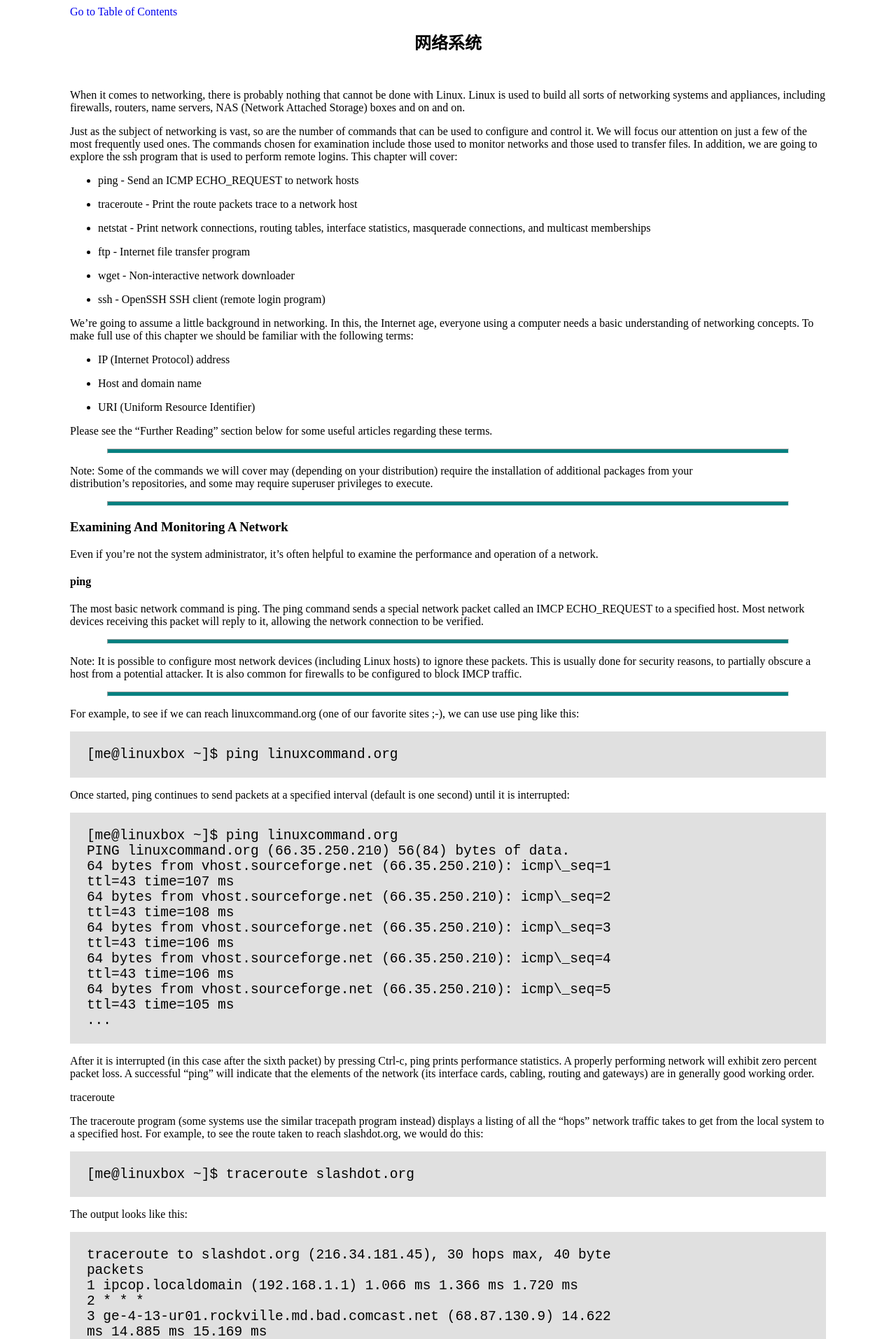
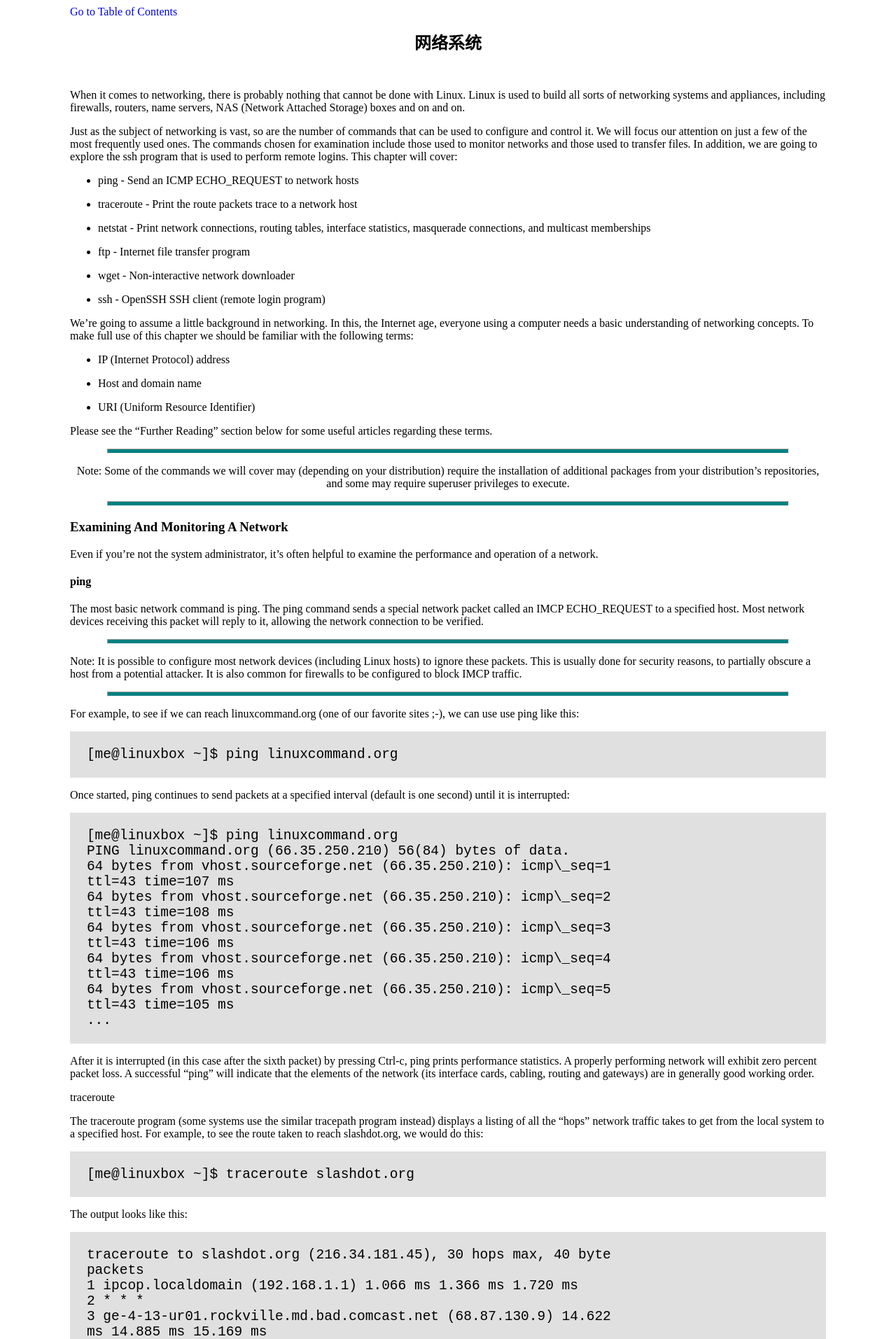
Before and after one commit to billie66/TLCL, a Jekyll site: the page built from book/networking.md, in a window 1280 px wide. Shown: the top 1913 px of the page at 70% size. Built offline with Jekyll 4.4.1, drawn with Linux system fonts in a browser that asks for light colours; Markdown is read by kramdown in place of the engine named in the settings.

Commit message:
change to align attribute

```diff
--- a/book/networking.md
+++ b/book/networking.md
@@ -47,7 +47,7 @@ Please see the “Further Reading” section below for some useful articles rega
 terms.
 
 <hr style="width:90%;height:5px;background:teal" />
-<p style="width:90%">Note: Some of the commands we will cover may (depending on your distribution)
+<p align="center">Note: Some of the commands we will cover may (depending on your distribution)
 require the installation of additional packages from your distribution’s repositories,
 and some may require superuser privileges to execute.</p>
 <hr style="width:90%;height:5px;background:teal" />
```
